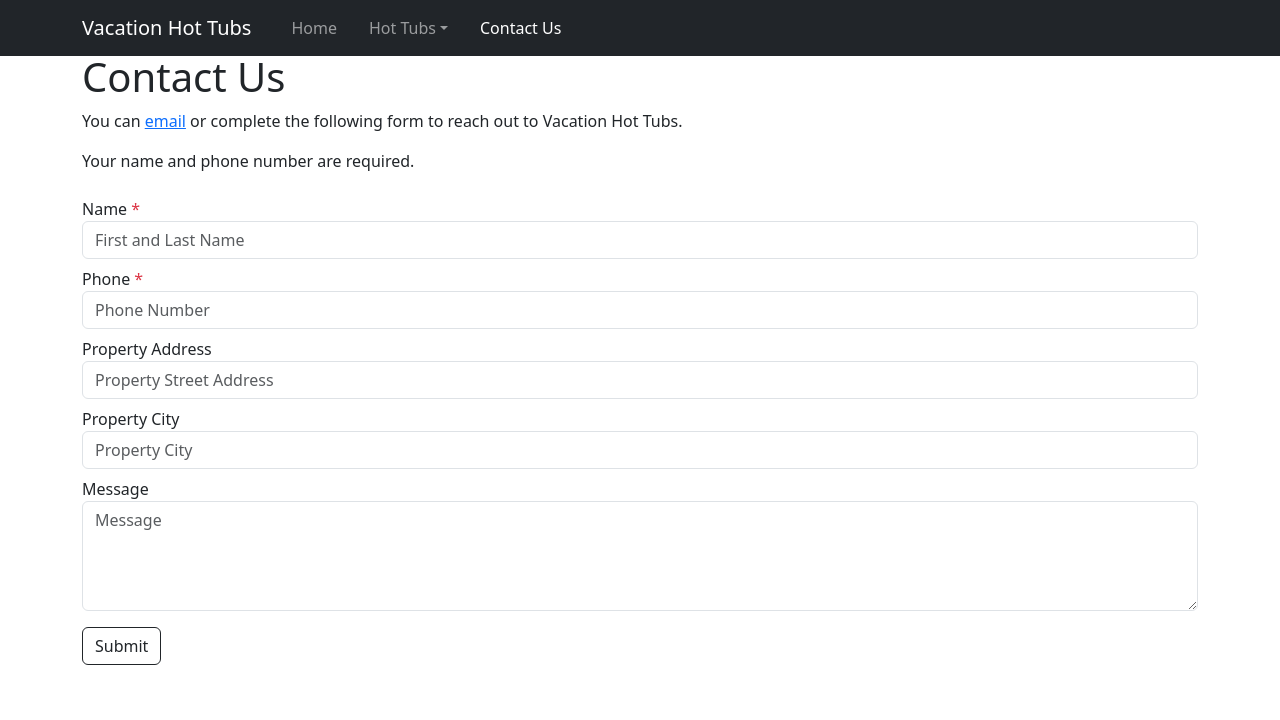
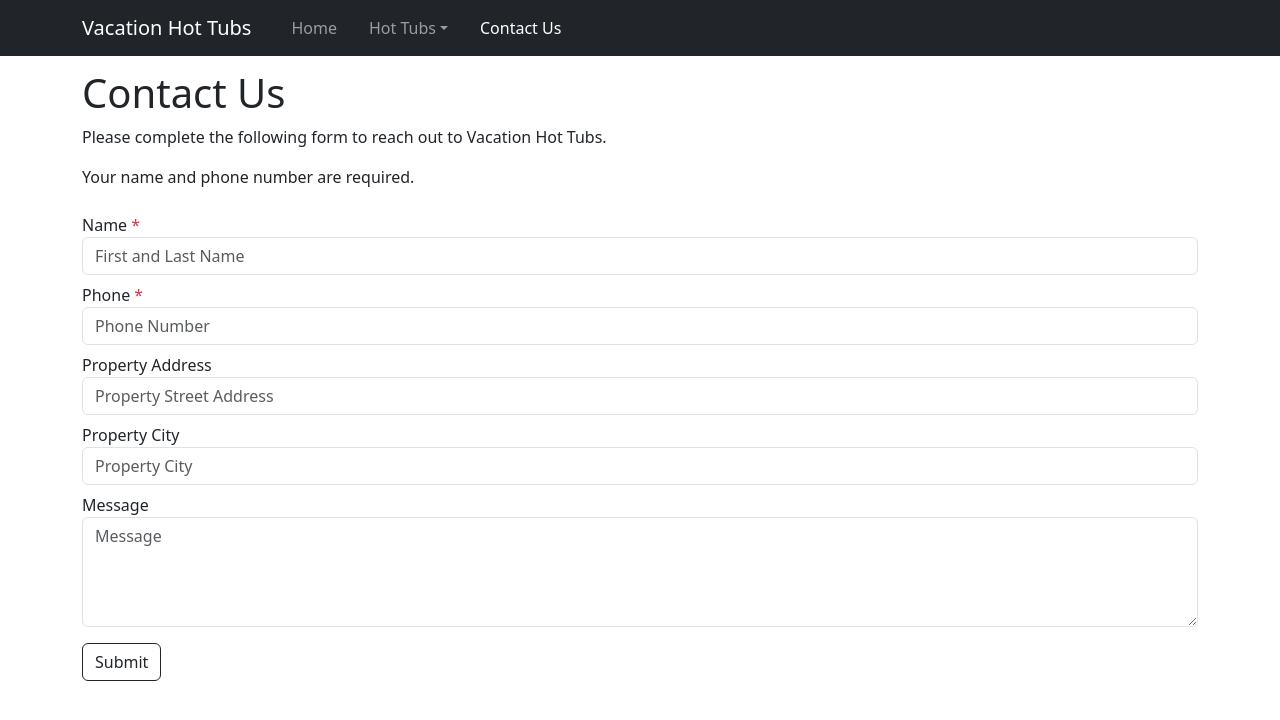
Before and after one commit to vacationhottubs/vacationhottubs.github.io, a Jekyll site: the page built from contact-us/index.html, in a window 1280 px wide. Shown: the top 720 px of the page. Built offline with Jekyll 4.4.1, drawn with Linux system fonts in a browser that asks for light colours.

Commit message:
Update index.html

```diff
--- a/contact-us/index.html
+++ b/contact-us/index.html
@@ -5,8 +5,8 @@ layout: main
 excerpt: Complete this form to send a message to our team about your next hot tub.
 ---
 
-          <h1 class="fw-light">Contact Us</h1>
-          <p>You can <a href="mailto:vacationhottubs@gmail.com">email</a> or complete the following form to reach out to Vacation Hot Tubs.</p>
+          <h1 class="fw-light pt-3">Contact Us</h1>
+          <p>Please complete the following form to reach out to Vacation Hot Tubs.</p>
           <p>Your name and phone number are required.</p>
           <form action="" method="post">
             <label class="mt-2" for="fullName">Name <span class="text-danger">*</span></label>
```
